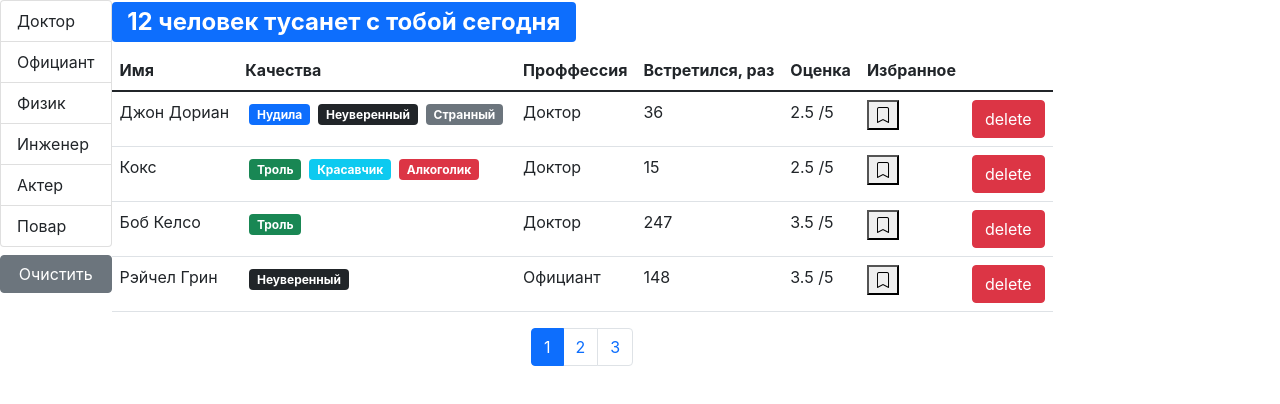
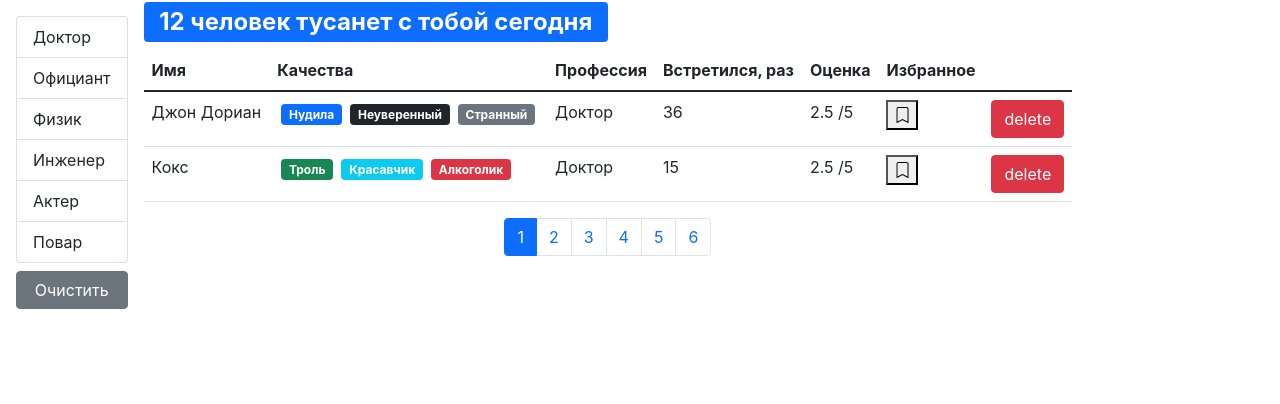
Before and after one commit to Raz3r444uk/Fast-company, a React (Create React App) app: page / in a window 1280 px wide. Shown: the top 404 px of the page. Built offline with nearby package versions, Linux system fonts and the light colour scheme.

Commit message:
feat: fixproject

```diff
--- a/src/App.js
+++ b/src/App.js
@@ -1,13 +1,16 @@
 import React, { useState, useEffect } from "react";
 import Users from "./components/users";
+
 import api from "./api";
 
 function App() {
     const [users, setUsers] = useState();
+    useEffect(() => {
+        api.users.fetchAll().then((data) => setUsers(data));
+    }, []);
     const handleDelete = (userId) => {
         setUsers(users.filter((user) => user._id !== userId));
     };
-
     const handleToggleBookMark = (id) => {
         setUsers(
             users.map((user) => {
@@ -17,27 +20,18 @@ function App() {
                 return user;
             })
         );
+        console.log(id);
     };
-
-    useEffect(() => {
-        api.users.fetchAll().then((data) => {
-            setUsers(data);
-        });
-    }, []);
-
-
     return (
-        <>
+        <div>
             {users && (
-                <div>
-                    <Users
-                        users={users}
-                        onDelete={handleDelete}
-                        onToggleBookmark={handleToggleBookMark}
-                    />
-                </div>
+                <Users
+                    onDelete={handleDelete}
+                    onToggleBookMark={handleToggleBookMark}
+                    users={users}
+                />
             )}
-        </>
+        </div>
     );
 }
 
--- a/src/api/fake.api/professions.api.js
+++ b/src/api/fake.api/professions.api.js
@@ -6,7 +6,6 @@ export const professionsObject = {
     actor: { _id: "67rdca3eeb7f6fgeed471824", name: "Актер" },
     cook: { _id: "67rdca3eeb7f6fgeed471829", name: "Повар" }
 };
-
 export const professions = [
     { _id: "67rdca3eeb7f6fgeed471818", name: "Доктор" },
     { _id: "67rdca3eeb7f6fgeed471820", name: "Официант" },
--- a/src/components/groupList.jsx
+++ b/src/components/groupList.jsx
@@ -8,62 +8,53 @@ const GroupList = ({
     onItemSelect,
     selectedItem
 }) => {
-    const isArray = (items) => {
-        return items.map((item) => {
-            return (
+    if (!Array.isArray(items)) {
+        return (
+            <ul className="list-group">
+                {Object.keys(items).map((item) => (
+                    <li
+                        key={items[item][valueProperty]}
+                        className={
+                            "list-group-item" +
+                            (items[item] === selectedItem ? " active" : "")
+                        }
+                        onClick={() => onItemSelect(items[item])}
+                        role="button"
+                    >
+                        {items[item][contentProperty]}
+                    </li>
+                ))}
+            </ul>
+        );
+    }
+    return (
+        <ul className="list-group">
+            {items.map((item) => (
                 <li
                     key={item[valueProperty]}
                     className={
                         "list-group-item" +
                         (item === selectedItem ? " active" : "")
                     }
+                    onClick={() => onItemSelect(item)}
                     role="button"
-                    onClick={() => onItemSelect(item)}
                 >
                     {item[contentProperty]}
                 </li>
-            );
-        });
-    };
-
-    const isObject = (items) => {
-        return Object.keys(items).map((item) => {
-            return (
-                <li
-                    key={items[item][valueProperty]}
-                    className={
-                        "list-group-item" +
-                        (items[item] === selectedItem ? " active" : "")
-                    }
-                    role="button"
-                    onClick={() => onItemSelect(items[item])}
-                >
-                    {items[item][contentProperty]}
-                </li>
-            );
-        });
-    };
-
-    return (
-        <ul className="list-group">
-            {Array.isArray(items) ? isArray(items) : isObject(items)}
+            ))}
         </ul>
     );
 };
-
 GroupList.defaultProps = {
     valueProperty: "_id",
     contentProperty: "name"
 };
-
 GroupList.propTypes = {
     items: PropTypes.oneOfType([PropTypes.object, PropTypes.array]),
     valueProperty: PropTypes.string.isRequired,
     contentProperty: PropTypes.string.isRequired,
     onItemSelect: PropTypes.func,
-    selectedItem: PropTypes.object,
-    isArray: PropTypes.func,
-    isObject: PropTypes.func
+    selectedItem: PropTypes.object
 };
 
 export default GroupList;
--- a/src/components/user.jsx
+++ b/src/components/user.jsx
@@ -1,6 +1,6 @@
 import React from "react";
 import PropTypes from "prop-types";
-import Quality from "./qualitie";
+import Quality from "./quality";
 import BookMark from "./bookmark";
 const User = ({
     _id,
@@ -50,7 +50,7 @@ User.propTypes = {
     rate: PropTypes.number.isRequired,
     onDelete: PropTypes.func.isRequired,
     bookmark: PropTypes.bool,
-    onToggleBookMark: PropTypes.func
+    onToggleBookMark: PropTypes.func.isRequired
 };
 
 export default User;
--- a/src/components/users.jsx
+++ b/src/components/users.jsx
@@ -1,24 +1,20 @@
 import React, { useState, useEffect } from "react";
 import PropTypes from "prop-types";
 import { paginate } from "../utils/paginate";
-import Pagination from "./paginate";
+import Pagination from "./pagination";
 import User from "./user";
+import api from "../api";
 import GroupList from "./groupList";
-import api from "../api";
 import SearchStatus from "./searchStatus";
-
 const Users = ({ users: allUsers, ...rest }) => {
     const [currentPage, setCurrentPage] = useState(1);
-    const [professions, setProfessions] = useState();
+    const [professions, setProfession] = useState();
     const [selectedProf, setSelectedProf] = useState();
-    const pageSize = 4;
 
+    const pageSize = 2;
     useEffect(() => {
-        api.professions.fetchAll().then((data) => {
-            setProfessions(data);
-        });
+        api.professions.fetchAll().then((data) => setProfession(data));
     }, []);
-
     useEffect(() => {
         setCurrentPage(1);
     }, [selectedProf]);
@@ -30,15 +26,16 @@ const Users = ({ users: allUsers, ...rest }) => {
     const handlePageChange = (pageIndex) => {
         setCurrentPage(pageIndex);
     };
-
     const filteredUsers = selectedProf
-        ? allUsers.filter((user) => user.profession._id === selectedProf._id)
+        ? allUsers.filter(
+            (user) =>
+                JSON.stringify(user.profession) ===
+                JSON.stringify(selectedProf)
+        )
         : allUsers;
 
     const count = filteredUsers.length;
-
     const usersCrop = paginate(filteredUsers, currentPage, pageSize);
-
     const clearFilter = () => {
         setSelectedProf();
     };
@@ -46,18 +43,17 @@ const Users = ({ users: allUsers, ...rest }) => {
     return (
         <div className="d-flex">
             {professions && (
-                <div className="d-flex flex-column flex-shrink p3">
+                <div className="d-flex flex-column flex-shrink-0 p-3">
                     <GroupList
+                        selectedItem={selectedProf}
                         items={professions}
                         onItemSelect={handleProfessionSelect}
-                        valueProperty="_id"
-                        contentProperty="name"
-                        selectedItem={selectedProf}
                     />
                     <button
                         className="btn btn-secondary mt-2"
                         onClick={clearFilter}
                     >
+                        {" "}
                         Очистить
                     </button>
                 </div>
@@ -70,7 +66,7 @@ const Users = ({ users: allUsers, ...rest }) => {
                             <tr>
                                 <th scope="col">Имя</th>
                                 <th scope="col">Качества</th>
-                                <th scope="col">Проффессия</th>
+                                <th scope="col">Профессия</th>
                                 <th scope="col">Встретился, раз</th>
                                 <th scope="col">Оценка</th>
                                 <th scope="col">Избранное</th>
@@ -96,7 +92,6 @@ const Users = ({ users: allUsers, ...rest }) => {
         </div>
     );
 };
-
 Users.propTypes = {
     users: PropTypes.array
 };
```
Also changed, not shown: src/components/pagination.jsx (renamed from src/components/paginate.jsx), src/components/quality.jsx (renamed from src/components/qualitie.jsx).
